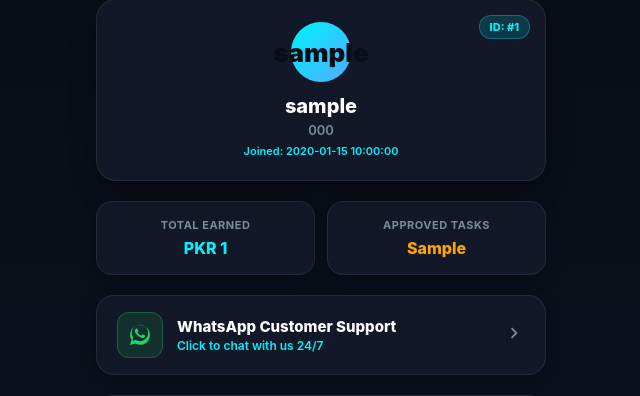
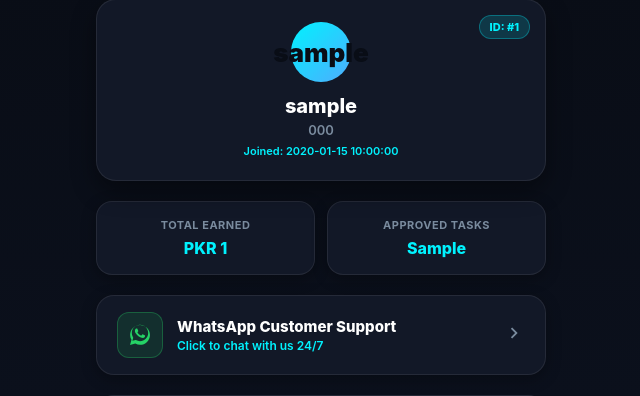
Before and after one commit to Awais5253/Mega-Gmail-Task-Web, a Flask app: template templates/profile.html in a window 1280 px wide. Shown: the part 21-417 px from the top of the page, without its empty margins (319-959 px from the left). Run offline with Flask 3, Linux system fonts and the light colour scheme; the template is opened without the code that fills it: most values are stand-ins (such as "Sample title", 1, 10 or a date in 2020); some libraries are stand-ins or nearby versions.

Commit message:
Update profile.html

```diff
--- a/templates/profile.html
+++ b/templates/profile.html
@@ -275,7 +275,7 @@
         </div>
         <div class="stat-card">
             <div class="stat-label">Approved Tasks</div>
-            <div class="stat-val" style="color: #ffa500;">{{ approved_tasks }}</div>
+            <div class="stat-val" style="color: #00f2fe;">{{ approved_tasks }}</div>
         </div>
     </div>
 
```
